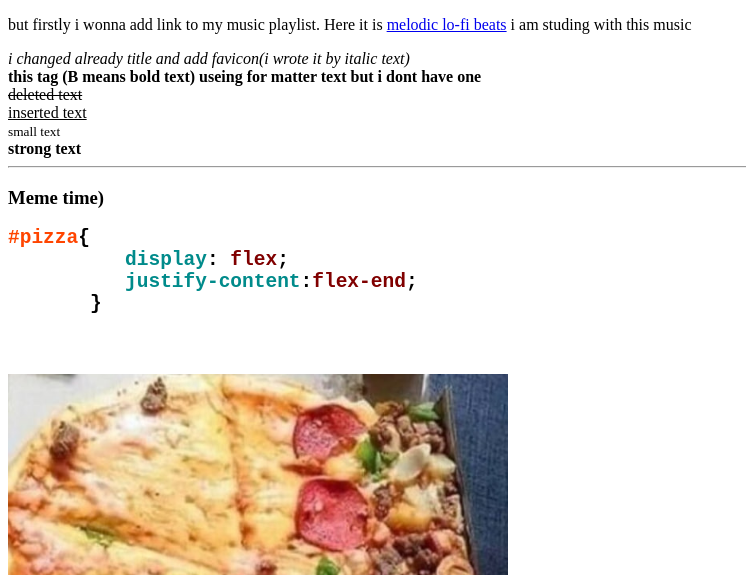
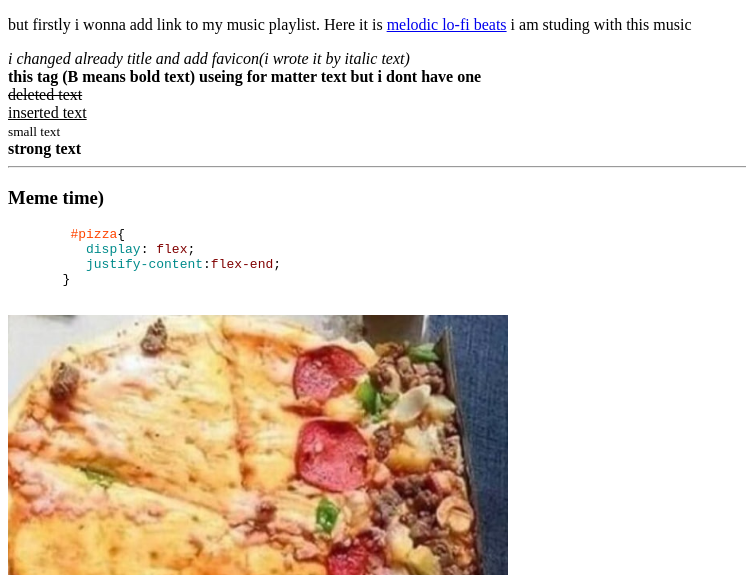
Before and after one commit to innocentbro/personal_sanbox, a plain HTML site: page index.html in a window 1280 px wide. Shown: the part 225-800 px from the top of the page, without its empty margins (0-746 px from the left). Drawn offline with Linux system fonts and the light colour scheme.

Commit message:
played with mistakes

```diff
--- a/index.html
+++ b/index.html
@@ -1,16 +1,19 @@
 <!DOCTYPE html>
 <html lang="en">
+
 <head>
     <meta charset="UTF-8">
     <meta http-equiv="X-UA-Compatible" content="IE=edge">
     <meta name="viewport" content="width=device-width, initial-scale=1.0">
     <title>Sandbox</title>
-     <link rel="icon" type="favicon.icon" href="./img/sand_minecraft.png">
+    <link rel="icon" type="image/x-icon" href="./img/sand_minecraft.png">
 </head>
+
 <body>
-    <header><nav>
+    <header>
+        <nav>
             <div class="logo">
-          <img src="./img/sandbox_logo.jpg" alt="sandbox_logo" width="100px">
+                <img src="./img/sandbox_logo.jpg" alt="sandbox_logo" width="100">
             </div>
             <div class="logo_text">
                 <p>Sandbox</p>
@@ -20,7 +23,10 @@
     <main>
         <h1>Welcome to my Sandbox</h1>
         <h3>here i would write tags whitch i learned</h3>
-        <p>but firstly i wonna add link to my music playlist. Here it is <a href="https://open.spotify.com/playlist/4nmweu3SSQ1RzJW2LXT1kn?si=9f6797a6c75748f3" target="_blank">melodic lo-fi beats</a> i am studing with this music</p><!--Дане посилання буде відкриватись у новому вікні так як тут я використав атрибут target_blank-->
+        <p>but firstly i wonna add link to my music playlist. Here it is <a
+                href="https://open.spotify.com/playlist/4nmweu3SSQ1RzJW2LXT1kn?si=9f6797a6c75748f3"
+                target="_blank">melodic lo-fi beats</a> i am studing with this music</p>
+        <!--Дане посилання буде відкриватись у новому вікні так як тут я використав атрибут target_blank-->
         <i>i changed already title and add favicon(i wrote it by italic text)</i><br>
         <b>this tag (B means bold text) useing for matter text but i dont have one</b><br>
         <del>deleted text</del><br>
@@ -29,11 +35,13 @@
         <strong>strong text</strong><br>
         <hr>
         <h3>Meme time)</h3>
-        <pre><h2><span style="color: orangered;">#pizza</span>{
+        <pre>
+        <span style="color: orangered;">#pizza</span>{
           <span style="color:DarkCyan;">display</span>:<span style="color: rgb(128, 0, 0);"> flex</span>;
           <span style="color:DarkCyan;">justify-content</span>:<span style="color: rgb(128, 0, 0);">flex-end</span>;
-       }</h2>
+       }
     </pre>
+
         <img src="./img/pizza.jpg" alt="pizza" width="500"><br>
         <strong style="color: red;">It is already time to laugh...</strong>
         <p>did you laugh?</p>
@@ -49,4 +57,5 @@
         <p>footer</p>
     </footer>
 </body>
+
 </html>
```
Lines whose indentation alone changed are shown as unchanged.
